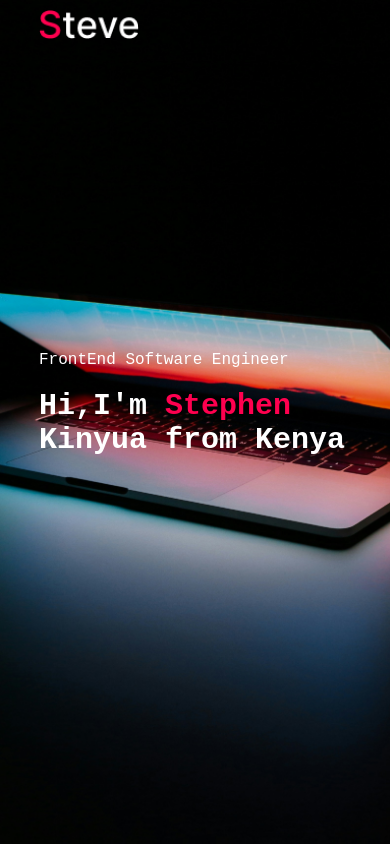
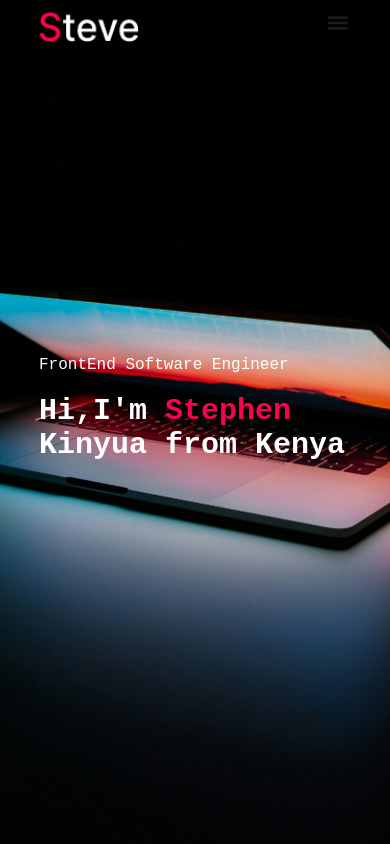
Before and after one commit to Boychild-codes/Boychild-codes.github.io, a plain HTML site: page index.html in a window 390 px wide. Shown: the top 844 px of the page. Drawn offline with Linux system fonts and the light colour scheme.

Commit message:
Media queries sorting

```diff
--- a/index.html
+++ b/index.html
@@ -20,8 +20,9 @@
                 <li><a href="#services">Services</a></li>
                 <li><a href="#portfolio">Portfolio</a></li>
                 <li><a href="#contact">Contact</a></li>
+                <li class="menu-button close-btn" onclick=hideSidebar()><a href=#><svg xmlns="http://www.w3.org/2000/svg" height="26px" viewBox="0 -960 960 960" width="26px" fill="#1f1f1f"><path d="m256-200-56-56 224-224-224-224 56-56 224 224 224-224 56 56-224 224 224 224-56 56-224-224-224 224Z"/></svg></a></li>
             </ul>
-
+            <li class="menu-button open-btn" onclick=showSidebar()><a href="#"><svg xmlns="http://www.w3.org/2000/svg" height="26px" viewBox="0 -960 960 960" width="26px" fill="#1f1f1f"><path d="M120-240v-80h720v80H120Zm0-200v-80h720v80H120Zm0-200v-80h720v80H120Z"/></svg></i></a></li>
         </nav>
 
         <div class="header-text">
--- a/style.css
+++ b/style.css
@@ -392,7 +392,7 @@ nav ul li a:hover::after {
 
     /* --------------------- Media Queries --------------------- */
 
-    nav .fa-solid {
+    .menu-button {
         display: none;
     }
 
@@ -411,7 +411,7 @@ nav ul li a:hover::after {
             font-size: 30px;
         }
 
-        nav .fa-solid {
+        .menu-button {
             display: block;
             font-size: 25px;
         }
@@ -433,7 +433,7 @@ nav ul li a:hover::after {
             margin: 25px;
         }
 
-        nav ul .fa-xmark {
+        nav ul .close-btn {
             position: absolute;
             top: 25px;
             left: 25px;
```
